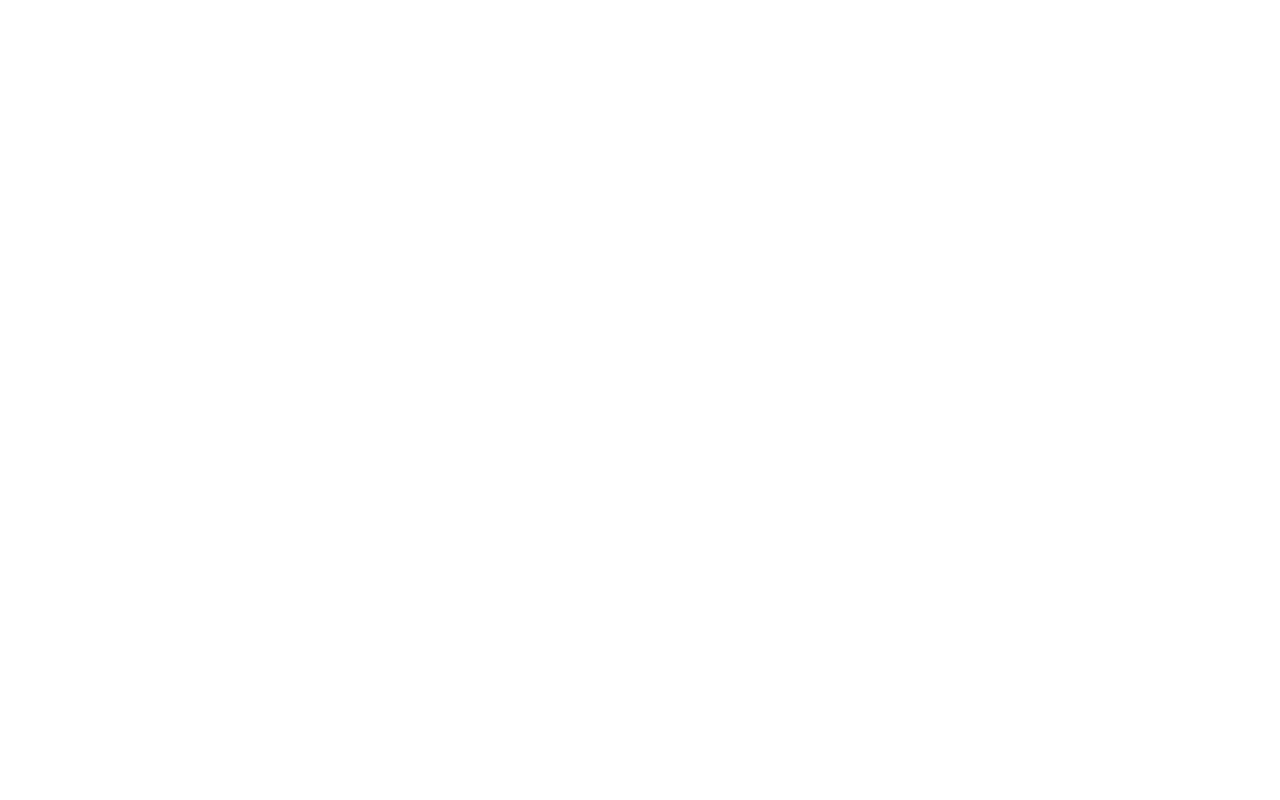
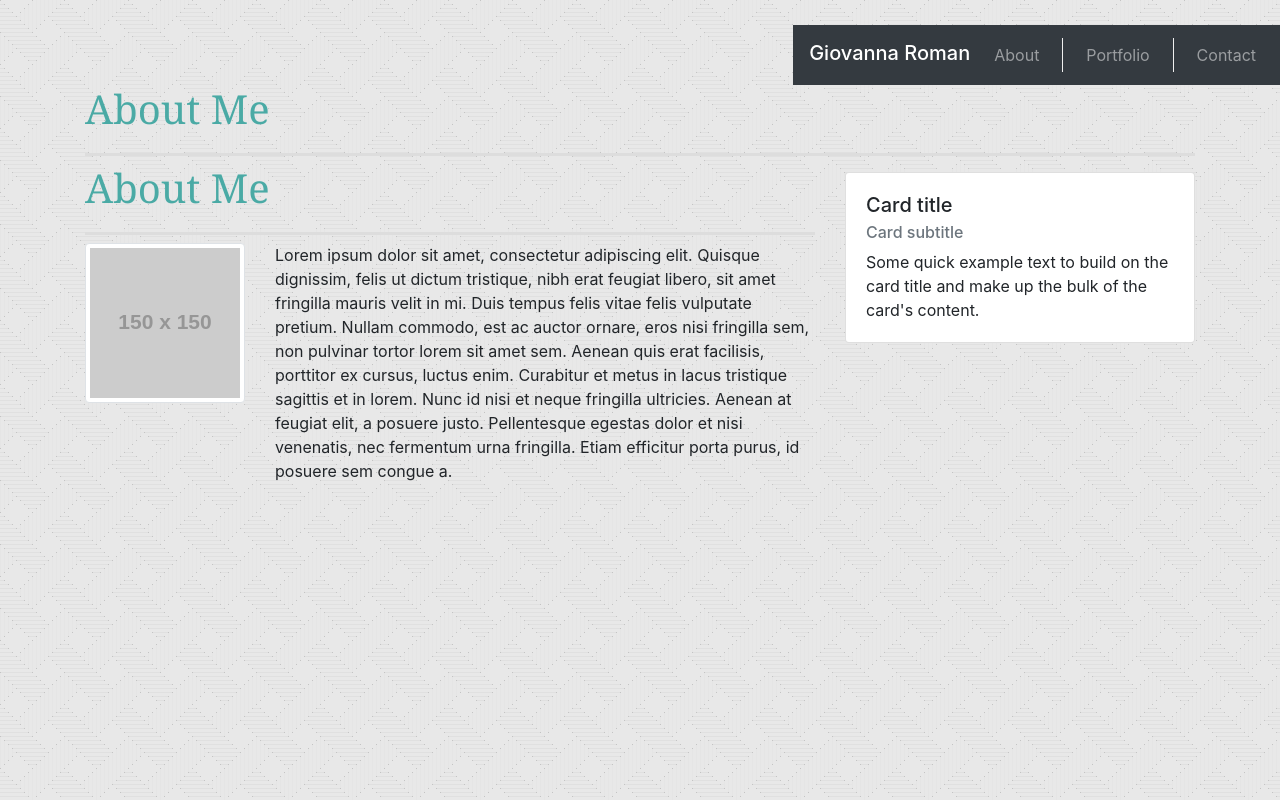
Before and after one commit to gromanbb/Bootstrap-Portfolio, a plain HTML site: page index.html in a window 1280 px wide. Drawn offline with nearby package versions, Linux system fonts and the light colour scheme; placeholder pictures from the web are drawn by us.

Commit message:
Added navbar tag to HTML files

```diff
--- a/assets/css/style.css
+++ b/assets/css/style.css
@@ -9,7 +9,7 @@ body {
   color: #777;
 
   /* Visual */
-  background: url("../images/concrete_seamless.png");
+  background: url("../images/pixel_weave.png");
 }
 
 * {
--- a/index.html
+++ b/index.html
@@ -2,18 +2,89 @@
 <html lang="en">
 
 <head>
-    <meta charset="UTF-8">
-    <meta name="viewport" content="width=device-width, initial-scale=1.0">
-    <meta http-equiv="X-UA-Compatible" content="ie=edge">
-    <title>Document</title>
-    <link rel="stylesheet" type="text/css" href="assets/css/style.css">
+  <meta charset="UTF-8">
+  <meta name="viewport" content="width=device-width, initial-scale=1.0">
+  <meta http-equiv="X-UA-Compatible" content="ie=edge">
+  <title>Bootstrap Portfolio</title>
+  <link rel="stylesheet" type="text/css" href="assets/css/reset.css">
+  <link rel="stylesheet" type="text/css" href="assets/css/style.css">
 
-    <!-- Bootstrap CDN -->
-    <link rel="stylesheet" href="https://maxcdn.bootstrapcdn.com/bootstrap/4.0.0/css/bootstrap.min.css">
-    <link rel="stylesheet" href="https://maxcdn.bootstrapcdn.com/font-awesome/4.7.0/css/font-awesome.min.css">
+  <!-- Bootstrap CDN -->
+  <link rel="stylesheet" href="https://stackpath.bootstrapcdn.com/bootstrap/4.3.1/css/bootstrap.min.css">
 </head>
 
 <body>
+  <!-- Adding navbar -->
+  <nav class="navbar navbar-expand-lg navbar-dark bg-dark">
+    <span class="navbar-brand mb-1 h1">Giovanna Roman</span>
+    <button class="navbar-toggler" type="button" data-toggle="collapse" data-target="#navbarSupportedContent"
+      aria-controls="navbarSupportedContent" aria-expanded="false" aria-label="Toggle navigation">
+      <span class="navbar-toggler-icon"></span>
+    </button>
+    <div class="collapse navbar-collapse" id="navbarSupportedContent">
+      <ul class="nav navbar-nav navbar-right">
+        <li class="nav-item">
+          <a class="nav-link" href="#">About</a>
+        </li>
+        <li class="nav-item">
+          <a class="nav-link" href="#">Portfolio</a>
+        </li>
+        <li class="nav-item">
+          <a class="nav-link" href="#">Contact</a>
+        </li>
+      </ul>
+    </div>
+  </nav>
+  <!-- End Nav -->
+
+  <div class="container">
+    <div class="row">
+      <div class="col-md-12">
+        <div class="header">
+          <h1>About Me</h1>
+        </div>
+      </div>
+    </div>
+
+  </div>
+
+  <div class="container">
+    <div class="row">
+      <div class="col-md-8">
+        <div class="page-header">
+          <h1>About Me</h1>
+        </div>
+        <div class="row">
+          <div class="col-md-3">
+            <img src="http://placehold.it/150x150" alt="Placeholder" class="img-thumbnail">
+          </div>
+          <div class="col-md-9">
+            <p>
+              Lorem ipsum dolor sit amet, consectetur adipiscing elit. Quisque dignissim, felis ut dictum tristique,
+              nibh erat feugiat libero, sit amet fringilla mauris velit in mi. Duis tempus felis vitae
+              felis vulputate pretium. Nullam commodo, est ac auctor ornare, eros nisi fringilla sem,
+              non pulvinar tortor lorem sit amet sem. Aenean quis erat facilisis, porttitor ex cursus,
+              luctus enim. Curabitur et metus in lacus tristique sagittis et in lorem. Nunc id nisi et
+              neque fringilla ultricies. Aenean at feugiat elit, a posuere justo. Pellentesque egestas
+              dolor et nisi venenatis, nec fermentum urna fringilla. Etiam efficitur porta purus, id
+              posuere sem congue a.
+            </p>
+          </div>
+        </div>
+      </div>
+      <!--Create Card taking up 4 Columns-->
+      <div class="col-md-4">
+        <div class="card mt-2">
+          <div class="card-body">
+            <h5 class="card-title">Card title</h5>
+            <h6 class="card-subtitle mb-2 text-muted">Card subtitle</h6>
+            <p class="card-text">Some quick example text to build on the card title and make up the bulk of the card's
+              content.</p>
+          </div>
+        </div>
+      </div>
+    </div>
+  </div>
 
 </body>
 
```
Also changed, not shown: contact.html (+42 -0 lines), portfolio.html (+42 -0 lines), assets/images/kitten1.jpg, assets/images/kitten4.jpg.
